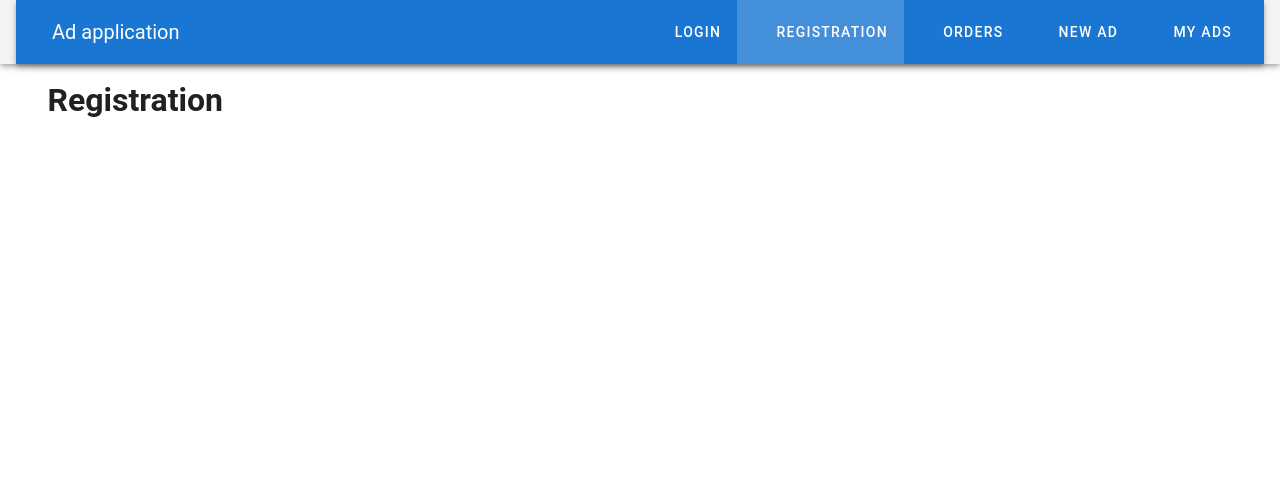
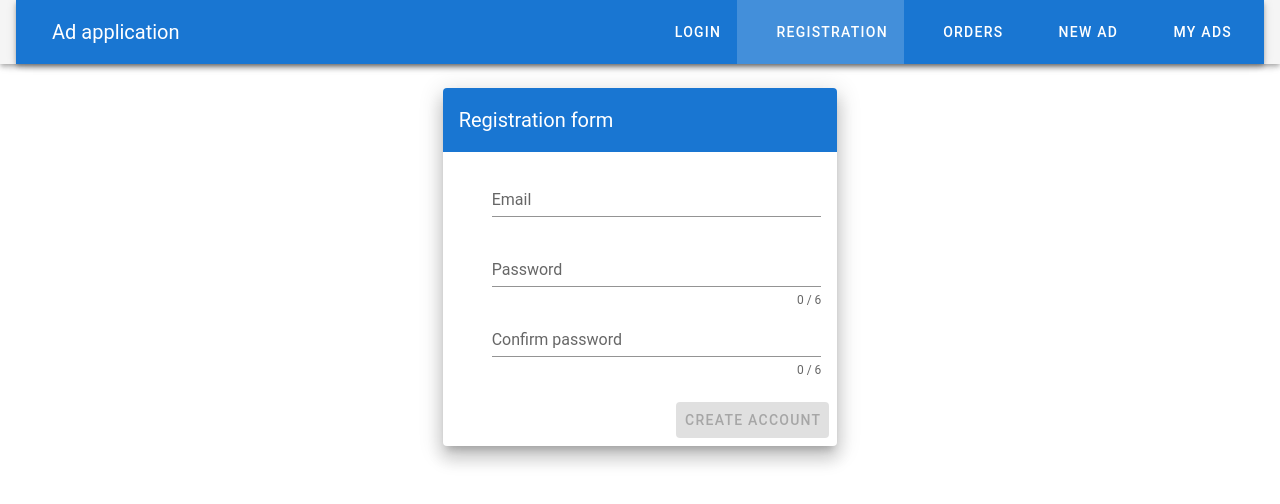
Before and after one commit to Alexey-aka-sultan/ad-project, a Vue app: page /registration in a window 1280 px wide. Shown: the top 504 px of the page. Built offline with nearby package versions, Linux system fonts and the light colour scheme; the HTML template or start-up script is replaced by a standard one.

Commit message:
nu kakoi nahren arrow function with data property

```diff
--- a/src/components/Auth/Registration.vue
+++ b/src/components/Auth/Registration.vue
@@ -1,21 +1,92 @@
 <template>
-  <v-container>
-      <v-layout row>
-          <v-flex xs12>
-              <h1>Registration</h1>
-          </v-flex>
-      </v-layout>
+  <v-container class="fill-height" fluid>
+    <v-row align="center" justify="center">
+      <v-col cols="12" sm="8" md="6" lg="4">
+        <v-card class="elevation-12">
+          <v-toolbar color="primary" dark flat>
+            <v-toolbar-title>Registration form</v-toolbar-title>
+          </v-toolbar>
+          <v-card-text>
+            <v-form ref="form" v-model="valid" validation>
+              <v-text-field
+                label="Email"
+                name="email"
+                prepend-icon="mdi-account"
+                type="text"
+                :rules="emailRules"
+                v-model="email"
+              />
+
+              <v-text-field
+                id="password"
+                label="Password"
+                name="password"
+                :counter="6"
+                prepend-icon="mdi-lock"
+                type="password"
+                :rules="passwordRules"
+                v-model="password"
+              />
+
+              <v-text-field
+                id="confirmPassword"
+                label="Confirm password"
+                name="confirm-password"
+                :counter="6"
+                prepend-icon="mdi-lock"
+                type="password"
+                :rules="confirmPasswordRules"
+                v-model="confirmPassword"
+              />
+            </v-form>
+          </v-card-text>
+          <v-card-actions>
+            <v-spacer />
+            <v-btn @click="onSubmit" color="primary" :disabled="!valid">Create account</v-btn>
+          </v-card-actions>
+        </v-card>
+      </v-col>
+    </v-row>
   </v-container>
 </template>
 
 <script>
 export default {
-    data: () => ({
-
-    })
-}
+  data() {
+    return {
+      email: "",
+      password: "",
+      confirmPassword: "",
+      valid: false,
+      emailRules: [
+        v => !!v || "E-mail is required",
+        v => /.+@.+\..+/.test(v) || "E-mail must be valid"
+      ],
+      passwordRules: [
+        v => !!v || "Password is required",
+        v =>
+          (v && v.length >= 6) ||
+          "Password must be equal or more than 6 characters"
+      ],
+      confirmPasswordRules: [
+        v => !!v || "Password is required",
+        v => v === this.password || "Password should match"
+      ]
+    };
+  },
+  methods: {
+    onSubmit() {
+      if (this.$refs.form.validate()) {
+        const user = {
+          email: this.email,
+          password: this.password
+        };
+        console.log(user);
+      }
+    }
+  }
+};
 </script>
 
 <style>
-
 </style>
```
